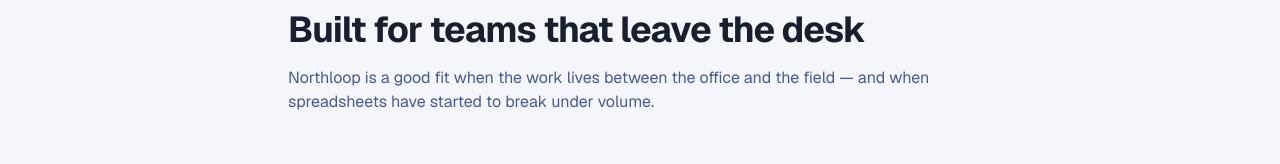
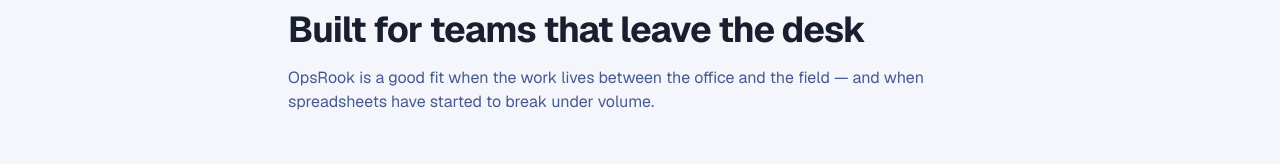
Before and after one commit to YoichiDev-tech/northloop, a Next.js app: page /solutions in a window 1280 px wide. Shown: the part 135-299 px from the top of the page. Built offline with nearby package versions, Linux system fonts and the light colour scheme; no server answers.

Commit message:
brand: update OpsRook solutions page copy

```diff
--- a/src/app/solutions/page.tsx
+++ b/src/app/solutions/page.tsx
@@ -5,7 +5,7 @@
 export const metadata: Metadata = {
   title: "Solutions",
   description:
-    "How Northloop helps field service, multi-site operations, logistics, and support teams run cleaner days.",
+    "How OpsRook helps field service, multi-site operations, logistics, and support teams run cleaner days.",
 };
 
 // Solutions — I map the product to the kinds of teams we actually serve
@@ -46,7 +46,7 @@
             Built for teams that leave the desk
           </h1>
           <p className="mt-4 text-ink-600">
-            Northloop is a good fit when the work lives between the office and
+            OpsRook is a good fit when the work lives between the office and
             the field — and when spreadsheets have started to break under volume.
           </p>
         </div>
```
